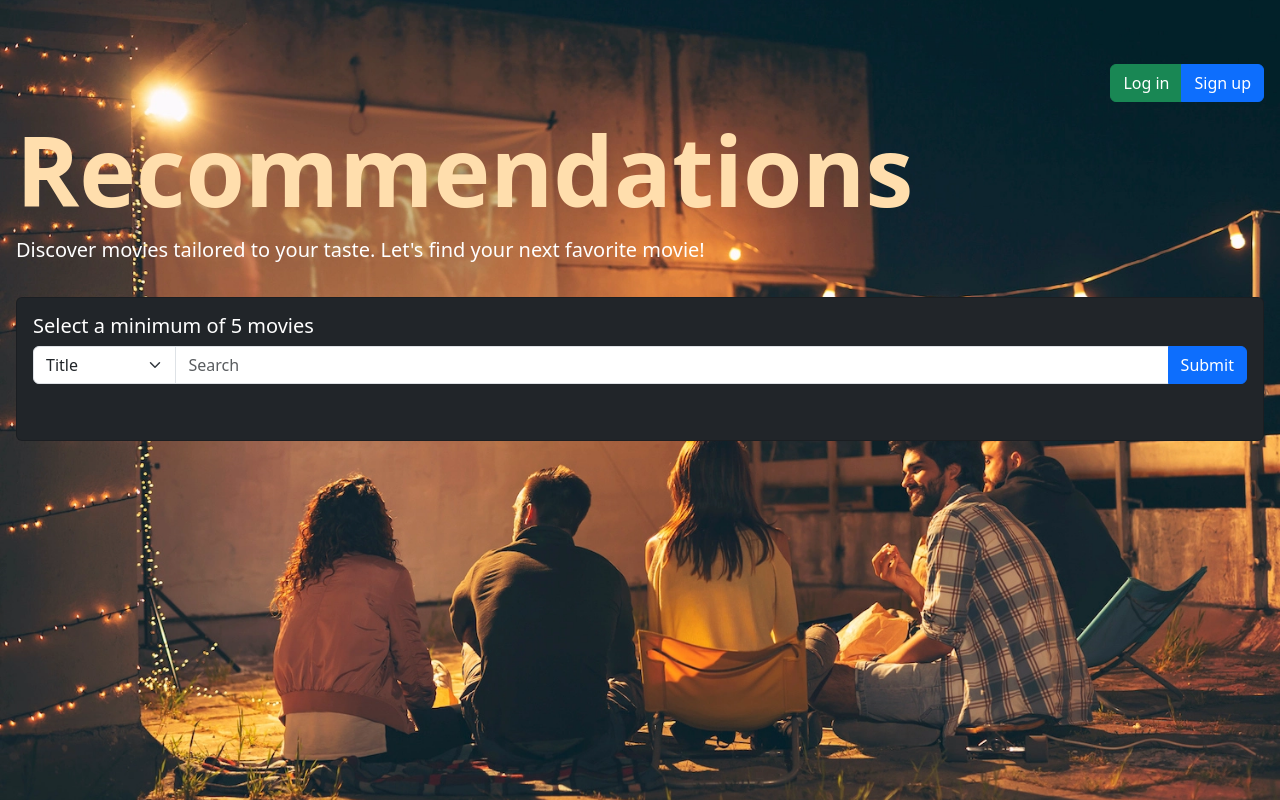
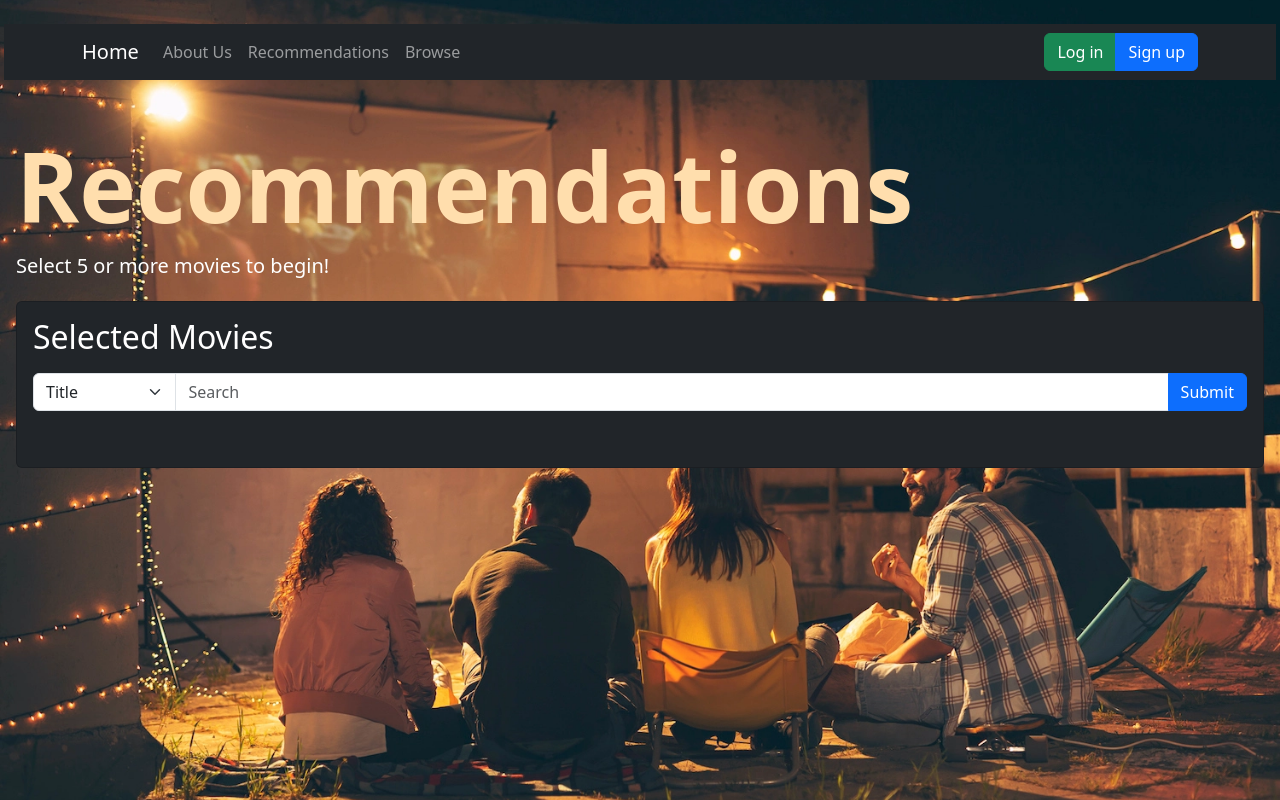
Before and after one commit to ReelGoodOSU/reel-good, a React (Create React App) app: page /recommendation in a window 1280 px wide. Built offline with nearby package versions, Linux system fonts and the light colour scheme.

Commit message:
Recommendation Setup
allows users to select movies and loads it into a selectedMovies array of hits

```diff
--- a/src/components/RecommendationForm.js
+++ b/src/components/RecommendationForm.js
@@ -4,7 +4,14 @@ import "../App.css";
 import { Button, Row, Col, Card, Form, InputGroup } from "react-bootstrap";
 
 // Renders the results for a single search hit
-function SearchResult({ hit }) {
+function SearchResult({ hit, onMovieSelect }) {
+  const [isChecked, setIsChecked] = useState(false);
+  const handleCheckboxChange = (event) => {
+    setIsChecked(event.target.checked);
+    if (event.target.checked) {
+      onMovieSelect(event, hit);
+    }
+  };
   // TODO: Make the rendering of the movies better include details like actors and genre
   return (
     <Col className="search-entry">
@@ -24,6 +31,8 @@ function SearchResult({ hit }) {
                 type="switch"
                 id="custom-switch"
                 label="I Liked This Movie"
+                checked={isChecked}
+                onChange={handleCheckboxChange}
               />
             </Col>
           </Row>
@@ -70,6 +79,18 @@ function RecommendationForm() {
   // Field is rendered once we search
   const [searchResults, setSearchResults] = useState();
   const [autocompleteSuggestions, setAutocompleteSuggestions] = useState([]);
+  const [selectedMovies, setSelectedMovies] = useState([]);
+
+  const onMovieSelect = (event, hit) => {
+    console.log(`Selected movie: ${hit["_source"].title}`);
+    if (event.target.checked) {
+      setSelectedMovies((prevMovies) => [...prevMovies, hit]);
+    } else {
+      setSelectedMovies((prevMovies) =>
+        prevMovies.filter((movie) => movie["_id"] !== hit["_id"])
+      );
+    }
+  };
 
   // Function for handling a submit request
   const handleSubmit = (event) => {
@@ -128,7 +149,11 @@ function RecommendationForm() {
                 // For each hit we receive render an entry (title and description) for it
               }
               {data.map((hit) => (
-                <SearchResult hit={hit} key={hit["_id"]} />
+                <SearchResult
+                  hit={hit}
+                  key={hit["_id"]}
+                  onMovieSelect={onMovieSelect}
+                />
               ))}
             </ul>
           </div>
@@ -141,6 +166,12 @@ function RecommendationForm() {
   // Generate the HTML to return
   return (
     <div className="search-form">
+      <h2>Selected Movies</h2>
+      <ul>
+        {selectedMovies.map((movie) => (
+          <li key={movie["_id"]}>{movie["_source"].title}</li>
+        ))}
+      </ul>
       <Form onSubmit={handleSubmit}>
         {
           // Basic search bar
--- a/src/pages/HomePage.js
+++ b/src/pages/HomePage.js
@@ -21,6 +21,7 @@ function HomePage() {
             <Nav className="me-auto">
               <Nav.Link href="#">Recommendations</Nav.Link>
               <Nav.Link href="/">Browse</Nav.Link>
+
             </Nav>
             <div className="btn-group">
               <Button variant="success" as={Link} to="/login">
--- a/src/pages/RecommendationPage.js
+++ b/src/pages/RecommendationPage.js
@@ -1,23 +1,28 @@
 import React from "react";
-import { Container, Row, Col, Card, Button } from "react-bootstrap";
+import {
+  Container,
+  Row,
+  Col,
+  Card,
+  Button,
+  Navbar,
+  Nav,
+} from "react-bootstrap";
 import { Link } from "react-router-dom";
 import RecommendationForm from "../components/RecommendationForm";
 
 function RecommendationPage() {
   return (
     <Container fluid className="p-3">
-      <Row className="mb-3 mt-5">
-        <Col className="mt-5">
-          <h1 className="large-bold-yellow">
-            <strong>Recommendations</strong>
-          </h1>
-          <p className="lead text-white">
-            Discover movies tailored to your taste. Let's find your next
-            favorite movie!
-          </p>
-        </Col>
-        <Col>
-          <div className="float-end">
+      <Row className="mb-1 mt-2">
+        <Navbar bg="dark" data-bs-theme="dark">
+          <Container>
+            <Navbar.Brand href="/">Home</Navbar.Brand>
+            <Nav className="me-auto">
+              <Nav.Link href="#home">About Us</Nav.Link>
+              <Nav.Link href="/recommendation">Recommendations</Nav.Link>
+              <Nav.Link href="#pricing">Browse</Nav.Link>
+            </Nav>
             <div className="btn-group">
               <Button variant="success" as={Link} to="/login">
                 Log in
@@ -26,14 +31,27 @@ function RecommendationPage() {
                 Sign up
               </Button>
             </div>
-          </div>
+          </Container>
+        </Navbar>
+
+        {
+          // Header of the website, has title and description of the website
+        }
+        <Col className="mt-5">
+          <h1 className="large-bold-yellow">
+            <strong>Recommendations</strong>
+          </h1>
+          <p className="lead text-white">Select 5 or more movies to begin!</p>
         </Col>
+        <Col></Col>
       </Row>
       <Row className="mb-3">
+        {
+          // Setup for the search form
+        }
         <Col>
           <Card bg="dark" text="white">
             <Card.Body>
-              <Card.Title>Select a minimum of 5 movies</Card.Title>
               <RecommendationForm />
             </Card.Body>
           </Card>
```
